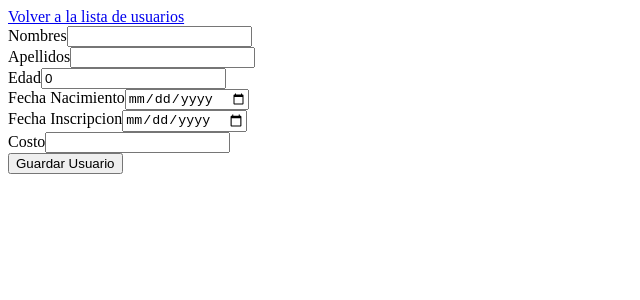
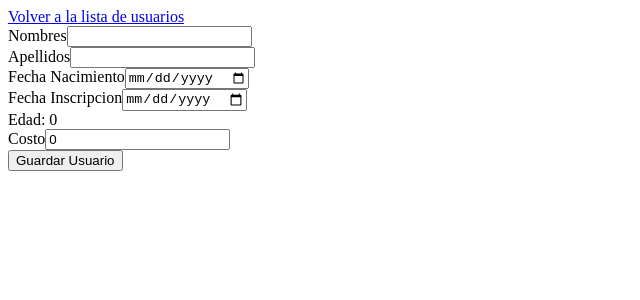
Before and after one commit to francomamani/registro-app, an Angular app: page /form in a window 1280 px wide. Shown: the top 300 px of the page, without its empty margins (0-640 px from the left). Built offline with nearby package versions, Linux system fonts and the light colour scheme.

Commit message:
validacion 3

```diff
--- a/src/app/interfaces/user.ts
+++ b/src/app/interfaces/user.ts
@@ -1,7 +1,7 @@
 export interface IUser {
   nombres: string;
   apellidos: string;
-  edad: string;
+  edad: number;
   fecha_nacimiento: string;
   fecha_inscripcion: string;
   costo: number;
--- a/src/app/registro-form/registro-form.component.html
+++ b/src/app/registro-form/registro-form.component.html
@@ -10,16 +10,15 @@
     <input type="text" formControlName="apellidos" required>
   </div>
   <div>
-    <label>Edad</label>
-    <input type="number" formControlName="edad" required readonly>
-  </div>
-  <div>
     <label>Fecha Nacimiento</label>
-    <input type="date" formControlName="fecha_nacimiento" required>
+    <input type="date" formControlName="fecha_nacimiento" (change)="setEdad()" required>
   </div>
   <div>
     <label>Fecha Inscripcion</label>
-    <input type="date" formControlName="fecha_inscripcion" (change)="setEdad()"  required>
+    <input type="date" formControlName="fecha_inscripcion" (change)="setEdad()" required>
+  </div>
+  <div>
+    <label>Edad: {{ formGroup.get('edad')!!.value }}</label>
   </div>
   <div>
     <label>Costo</label>
--- a/src/app/registro-form/registro-form.component.ts
+++ b/src/app/registro-form/registro-form.component.ts
@@ -1,5 +1,5 @@
 import { Component, OnInit } from '@angular/core';
-import {FormBuilder, FormGroup} from "@angular/forms";
+import {FormBuilder, FormControl, FormGroup, Validators} from "@angular/forms";
 import {RegistroService} from "../services/registro.service";
 import {Router} from "@angular/router";
 import { DateTime } from 'luxon';
@@ -18,21 +18,21 @@ export class RegistroFormComponent implements OnInit {
 
   ngOnInit(): void {
     this.formGroup = this.fb.group({
-      nombres: [''],
-      apellidos: [''],
-      edad: [0],
-      fecha_nacimiento: [''],
-      fecha_inscripcion: [''],
-      costo: [null],
+      nombres: new FormControl('', Validators.required),
+      apellidos: new FormControl('', Validators.required),
+      fecha_nacimiento: new FormControl('', Validators.required),
+      fecha_inscripcion: new FormControl('', Validators.required),
+      edad: new FormControl(0, Validators.required),
+      costo: new FormControl(0)
     });
   }
 
   public setEdad() {
-    const fecha_nacimiento = this.formGroup!!.get('fecha_nacimiento')!!.value;
-    const edad = DateTime.fromFormat(fecha_nacimiento, 'dd.MM.yyyy')
+    const edad = DateTime.fromJSDate(new Date(this.formGroup!!.value.fecha_nacimiento))
       .diffNow('years')
       .years;
-    this.formGroup!!.get('edad')!!.setValue(Math.abs(edad));
+    console.log(edad);
+    this.formGroup!!.get('edad')!!.setValue(Math.abs(edad).toFixed(0));
   }
   public saveUser() {
     if(this.formGroup !== undefined) {
```
